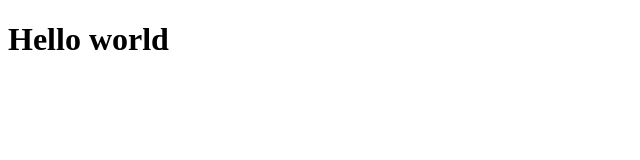
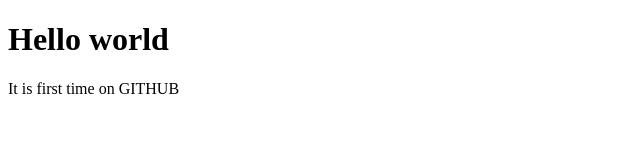
Before and after one commit to Addiex6/Lecture1, a plain HTML site: page index.html in a window 1280 px wide. Shown: the whole page, without its empty margins (0-640 px from the left). Drawn offline with Linux system fonts and the light colour scheme.

Commit message:
Update index.html

```diff
--- a/index.html
+++ b/index.html
@@ -7,6 +7,7 @@
 </head>
 <body>
     <h1>Hello world</h1>
+    <p>It is first time on GITHUB </p>
 
 </body>
 </html>
```
